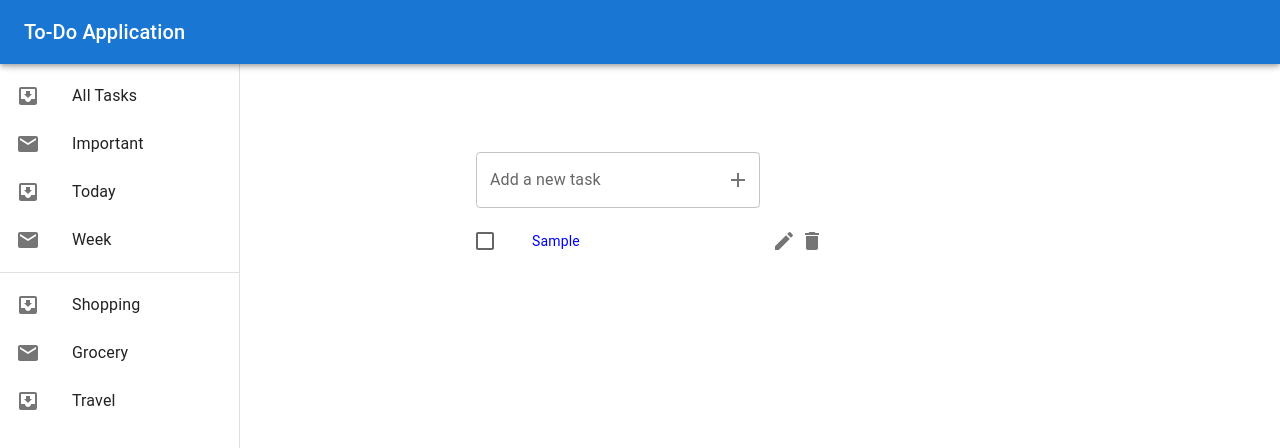
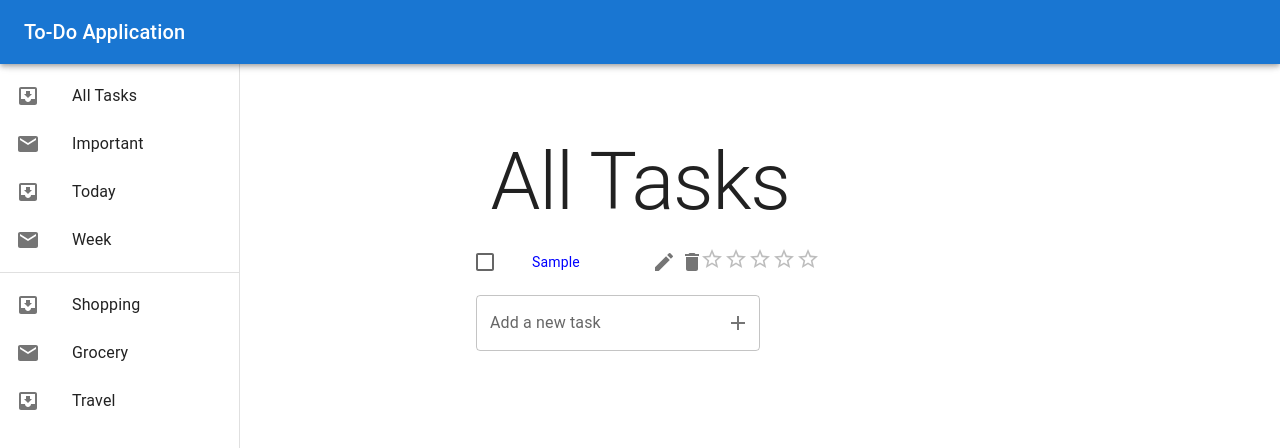
Before and after one commit to Manjil-Thapa/todo-react-app, a React (Vite) app: page / in a window 1280 px wide. Both pictures are taken after typing "Sample" into the empty fields and a click on the button "create a task". Shown: the top 448 px of the page. Built offline with nearby package versions, Linux system fonts and the light colour scheme.

Commit message:
implement important feature

```diff
--- a/src/App.jsx
+++ b/src/App.jsx
@@ -4,15 +4,12 @@ import { CssBaseline } from '@mui/material';
 import TodoList from './components/TodoList';
 import MainDrawer from './components/LeftDrawer';
 
-function App() {
+export default function App() {
   return (
     <>
       <CssBaseline />
       <MainDrawer />
-      {/* remove default styles */}
       <TodoList />
     </>
   );
 }
-
-export default App;
--- /dev/null
+++ b/src/components/Important.jsx
@@ -0,0 +1,23 @@
+import * as React from 'react';
+import { useState } from 'react';
+import Box from '@mui/material/Box';
+import Rating from '@mui/material/Rating';
+
+export default function Important() {
+  const [value, setValue] = useState(0);
+  return (
+    <Box
+      sx={{
+        '& > legend': { mt: 2 },
+      }}
+    >
+      <Rating
+        name='simple-controlled'
+        value={value}
+        onChange={(event, newValue) => {
+          setValue(newValue);
+        }}
+      />
+    </Box>
+  );
+}
--- a/src/components/TodoForm.jsx
+++ b/src/components/TodoForm.jsx
@@ -2,7 +2,7 @@ import { ListItem, TextField, InputAdornment, IconButton } from '@mui/material';
 import { Create, AddOutlined } from '@mui/icons-material';
 import { useState } from 'react';
 
-function TodoForm({ addTask }) {
+export default function TodoForm({ addTask }) {
   const [task, setTask] = useState('');
   const handleChange = evt => {
     setTask(evt.target.value);
@@ -38,5 +38,3 @@ function TodoForm({ addTask }) {
     </ListItem>
   );
 }
-
-export default TodoForm;
--- a/src/components/TodoItem.jsx
+++ b/src/components/TodoItem.jsx
@@ -15,8 +15,9 @@ import {
 import DeleteIcon from '@mui/icons-material/Delete';
 import EditIcon from '@mui/icons-material/Edit';
 import { useState } from 'react';
+import Important from './Important';
 
-function TodoItem({ todo, removeItem, toggleItem, editItem }) {
+export default function TodoItem({ todo, removeItem, toggleItem, editItem }) {
   const labelId = `checkbox-list-label-${todo.id}`;
   const [openDeleteDialog, setOpenDeleteDialog] = useState(false);
   const [openEditDialog, setOpenEditDialog] = useState(false);
@@ -86,7 +87,7 @@ function TodoItem({ todo, removeItem, toggleItem, editItem }) {
         <DialogTitle>Confirm Deletion</DialogTitle>
         <DialogContent>
           <DialogContentText id='alert-dialog-description'>
-            "{todo.task}" will be permantently deleted.
+            "{todo.task}" will be permanently deleted.
           </DialogContentText>
         </DialogContent>
         <DialogActions>
@@ -99,8 +100,7 @@ function TodoItem({ todo, removeItem, toggleItem, editItem }) {
       <IconButton edge='end' aria-label='comments' onClick={removeTask}>
         <DeleteIcon />
       </IconButton>
+      <Important />
     </ListItem>
   );
 }
-
-export default TodoItem;
--- a/src/components/TodoList.jsx
+++ b/src/components/TodoList.jsx
@@ -10,7 +10,7 @@ const getInitialData = () => {
   return data;
 };
 
-function TodoList() {
+export default function TodoList() {
   const [todos, setTodos] = useState(getInitialData);
 
   useEffect(() => {
@@ -60,8 +60,14 @@ function TodoList() {
         m: 3,
       }}
     >
+      <Typography
+        variant='h1'
+        component='h2'
+        sx={{ flexGrow: 1, fontSize: 80 }}
+      >
+        All Tasks
+      </Typography>
       <List sx={{ width: '100%', maxWidth: 360, bgcolor: 'background.paper' }}>
-        <TodoForm addTask={addTask} />
         {todos.map(todo => {
           return (
             <TodoItem
@@ -73,9 +79,8 @@ function TodoList() {
             />
           );
         })}
+        <TodoForm addTask={addTask} />
       </List>
     </Box>
   );
 }
-
-export default TodoList;
```
